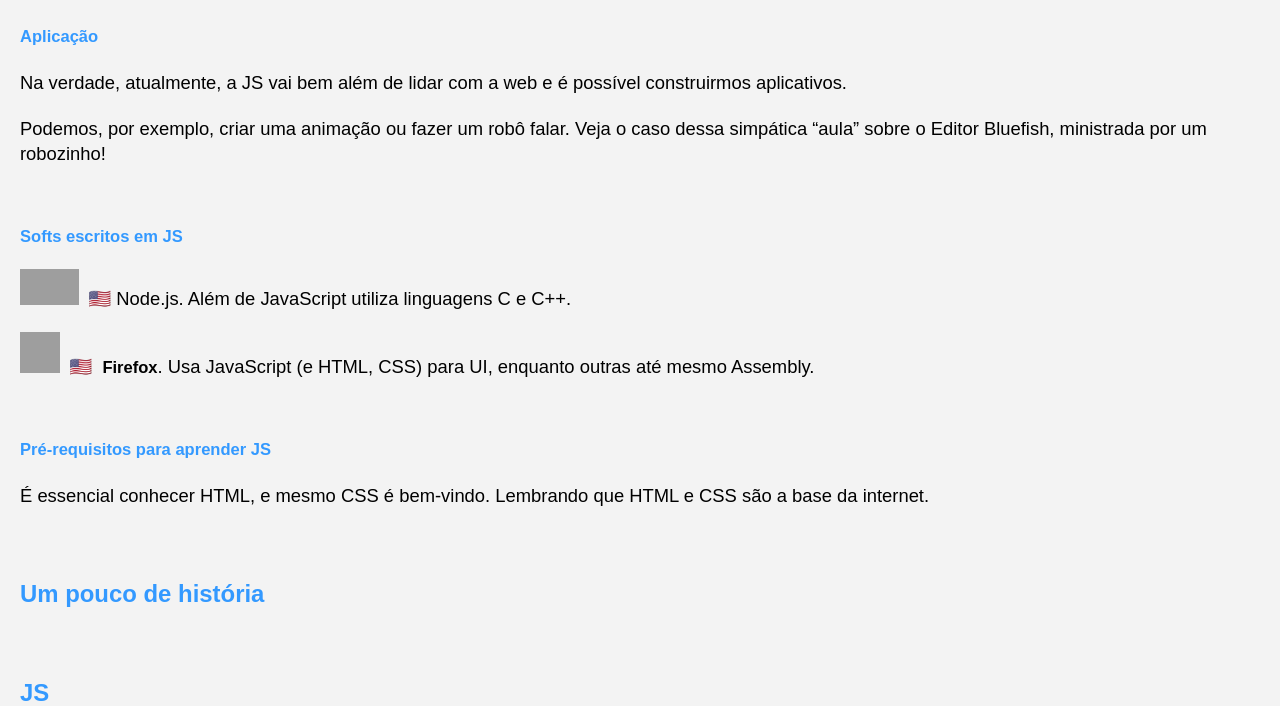
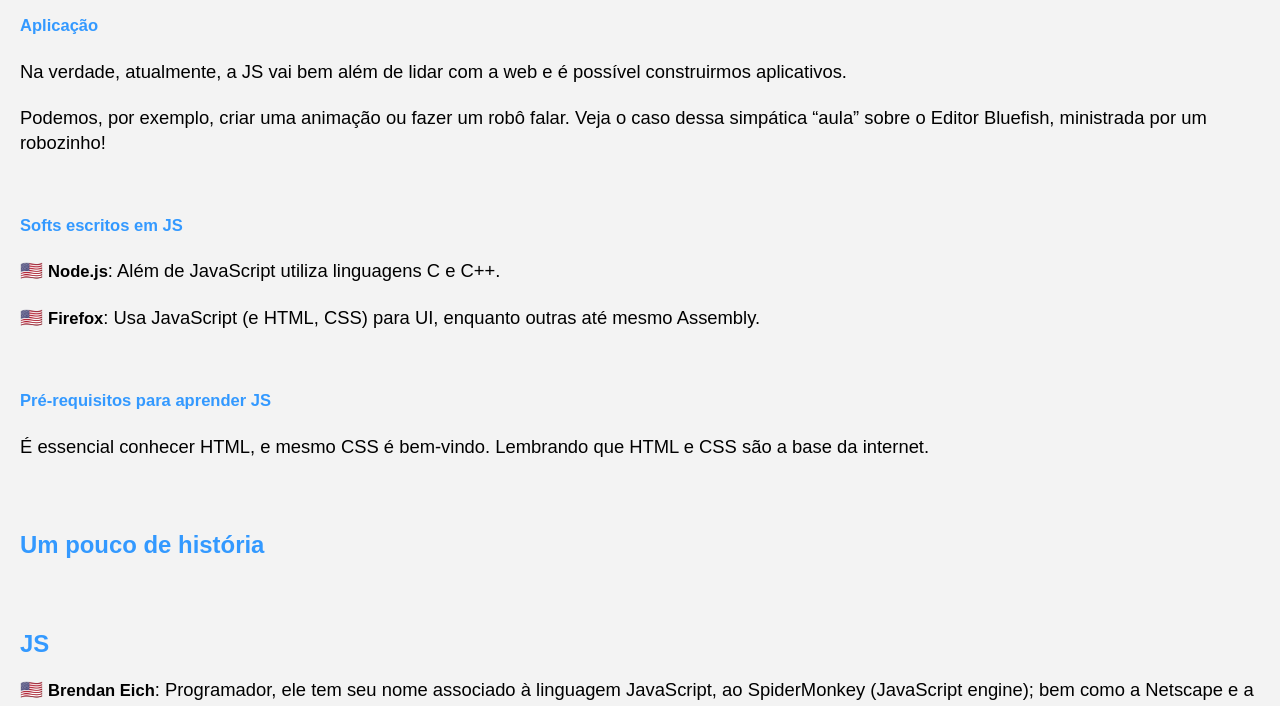
Before and after one commit to Joesynth/joesynth.github.io, a Jekyll site: the page built from _posts/2021-11-27-html-css-e-js.md, in a window 1280 px wide and 1400 px high, scrolled down 4823 px. Shown: the top 706 px of the window. Built offline with Jekyll 4.4.1, drawn with Linux system fonts in a browser that asks for light colours; some of the changed text lies outside the part shown; grey boxes are pictures that could not be loaded.

Commit message:
Update 2021-11-27-html-css-e-js.md

```diff
--- a/_posts/2021-11-27-html-css-e-js.md
+++ b/_posts/2021-11-27-html-css-e-js.md
@@ -127,7 +127,7 @@
 Pode ser um Editor de Texto simples, IDE, console do *browser* (Firefox, por exemplo) ou em um ambiente chamado Node.js.
 
 ###### O navegador (browser)
-<img src="https://upload.wikimedia.org/wikipedia/commons/thumb/a/a0/Firefox_logo%2C_2019.svg/62px-Firefox_logo%2C_2019.svg.png" width="40" />
+
 A função do navegador é interpretar o JavaScript, ou seja, não precisa compilar. Oferecer ao JavaScript referências aos elementos presentes no *browser*. Se na página há uma imagem, é preciso que o JavaScript consiga acessá-la. Ele só consegue fazer isso com o auxílio do *browser*.
 
 ###### Aplicação
@@ -136,11 +136,10 @@
 Podemos, por exemplo, criar uma animação ou fazer um robô falar. Veja o caso dessa simpática "aula" sobre o Editor Bluefish, ministrada por um robozinho!
 
 ###### Softs escritos em JS
-<img src="https://upload.wikimedia.org/wikipedia/commons/thumb/d/d9/Node.js_logo.svg/220px-Node.js_logo.svg.png" width="59" height="36" />🇺🇸 Node.js.
-Além de JavaScript utiliza linguagens C e C++.
 
-<img src="https://upload.wikimedia.org/wikipedia/commons/thumb/a/a0/Firefox_logo%2C_2019.svg/62px-Firefox_logo%2C_2019.svg.png" width="40" height="41" />🇺🇸  **Firefox**.
-Usa JavaScript (e HTML, CSS) para UI, enquanto outras até mesmo Assembly.
+🇺🇸 **Node.js**: Além de JavaScript utiliza linguagens C e C++.
+
+🇺🇸 **Firefox**: Usa JavaScript (e HTML, CSS) para UI, enquanto outras até mesmo Assembly.
 
 ###### Pré-requisitos para aprender JS
 
@@ -149,11 +148,12 @@
 ## Um pouco de história
 
 ## JS
-<img src="https://upload.wikimedia.org/wikipedia/commons/thumb/d/d1/Brendan_Eich_Mozilla_Foundation_official_photo.jpg/220px-Brendan_Eich_Mozilla_Foundation_official_photo.jpg" width="100" /> 🇺🇸 Brendan Eich.
-Programador, ele tem seu nome associado à linguagem JavaScript, ao <span class="Y2IQFc" lang="pt">SpiderMonkey (JavaScript engine); </span>bem como a Netscape e a Mozilla (navegador Firefox).
+
+🇺🇸 **Brendan Eich**: Programador, ele tem seu nome associado à linguagem JavaScript, ao <span class="Y2IQFc" lang="pt">SpiderMonkey (JavaScript engine); </span>bem como a Netscape e a Mozilla (navegador Firefox).
 
 ## HTML
-<img src="https://upload.wikimedia.org/wikipedia/commons/thumb/f/f8/Tim_Berners-Lee.jpg/220px-Tim_Berners-Lee.jpg" width="120" /> 🇬🇧 Tim Berners Lee, nos anos 90, foi o desenvolvedor da linguagem HTML.
+
+🇬🇧 **Tim Berners Lee**: Nos anos 90, foi o desenvolvedor da linguagem HTML.
 Em 1990 Tim B. Lee criou o protótipo de um navegador para rodar em computador NeXT. O navegador foi chamado WorldWideWeb e depois Nexus, para não confundir com a World Wide Web. Ele usou HTML e HTTP já nesta época.
 
 Tim B. Lee fez a primeira comunicação bem sucedida entre cliente *http* (ou seja, o navegador) e o servidor, através da internet.
```
